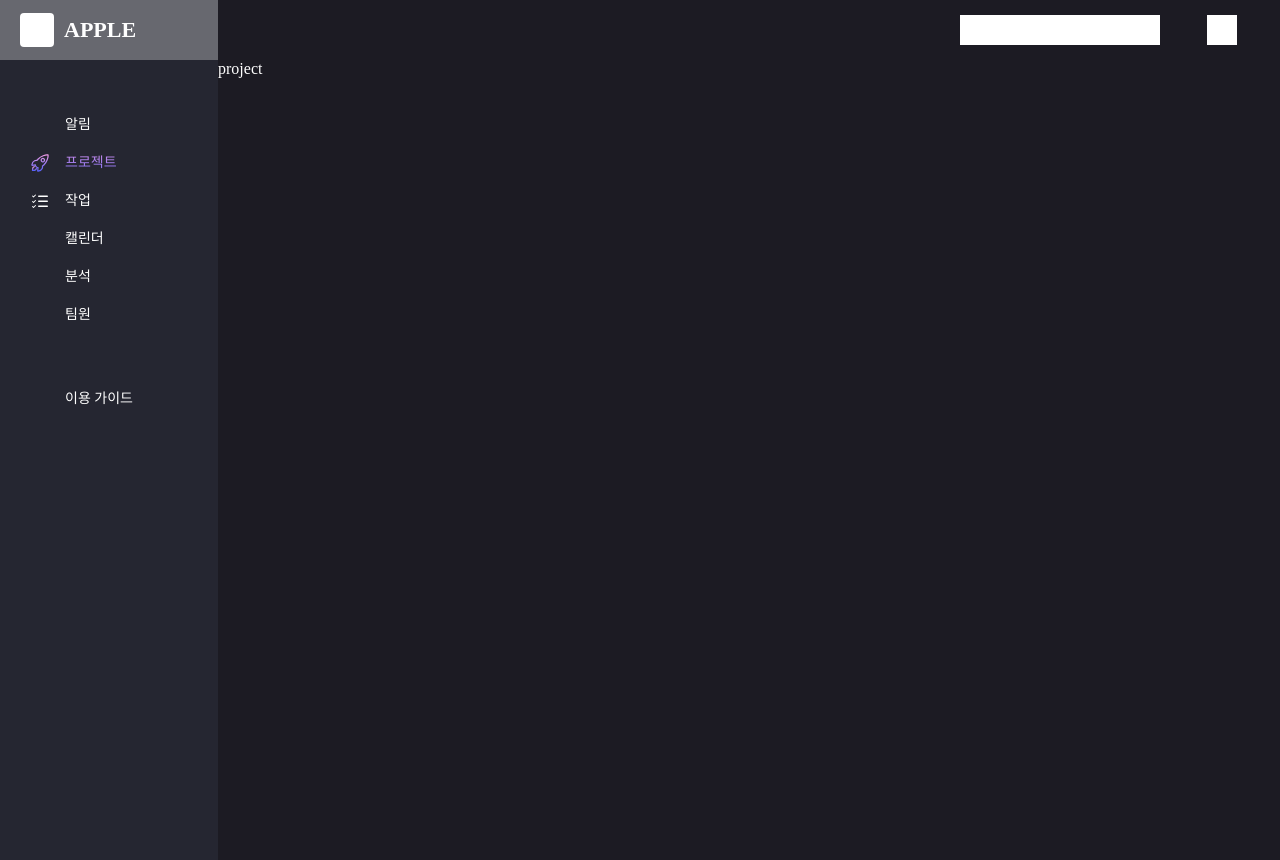
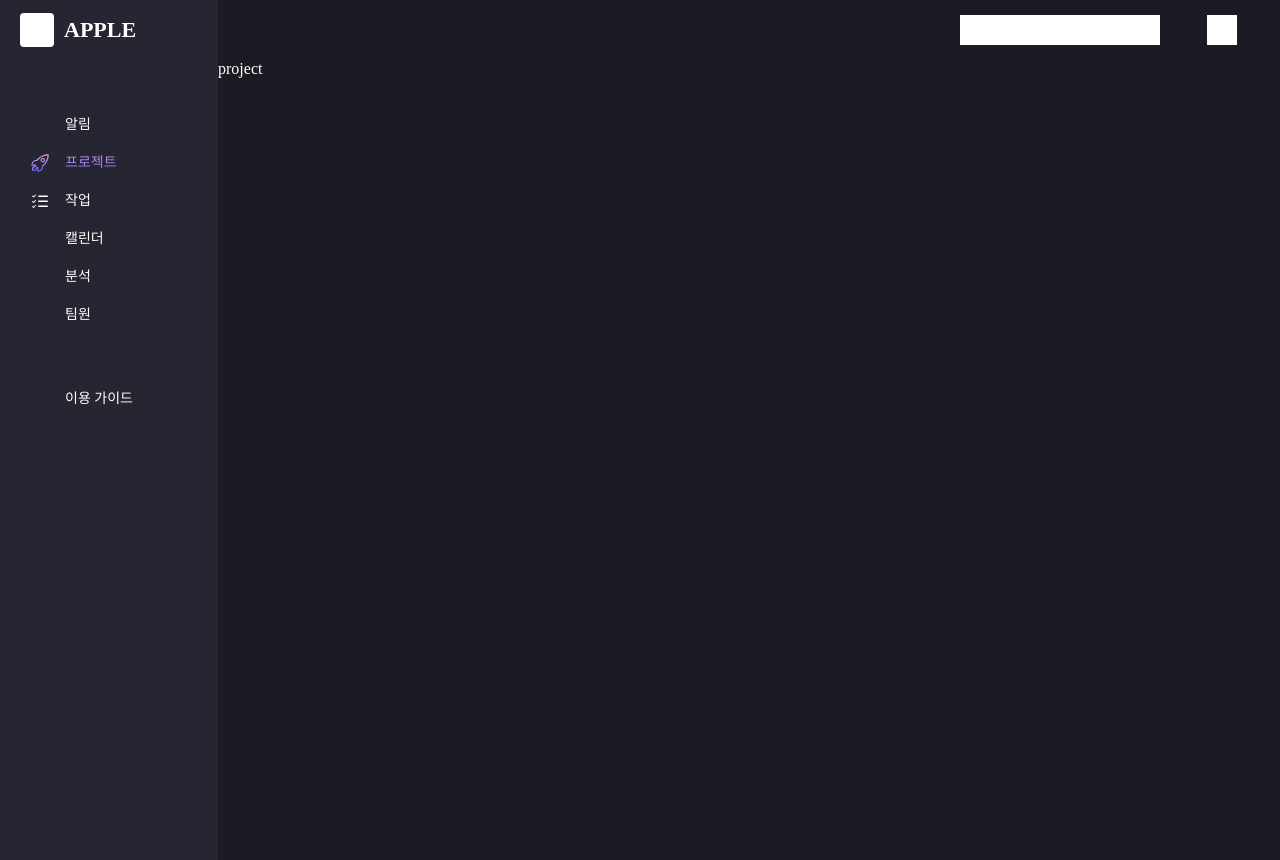
Before and after one commit to Team-PROM/Frontend, a React (Create React App) app in the folder prom/: page / in a window 1280 px wide. Built offline with nearby package versions, Linux system fonts and the light colour scheme; some icons are missing.

Commit message:
호버 스타일 약간 수정

```diff
--- a/prom/src/components/menu.js
+++ b/prom/src/components/menu.js
@@ -95,8 +95,9 @@ const Project = styled.div`
   align-items: center;
   justify-content: space-between;
   cursor: pointer;
+  transition: 0.2s ease-in-out;
   &:hover {
-    background-color: rgba(255, 255, 255, 0.3);
+    background-color: rgba(255, 255, 255, 0.1);
   }
 `;
 
--- a/prom/src/components/menuButton.js
+++ b/prom/src/components/menuButton.js
@@ -15,6 +15,6 @@ const Body = styled.div`
   display: flex;
   align-items: center;
   &:hover {
-    background-color: rgba(255, 255, 255, 0.3);
+    background-color: rgba(255, 255, 255, 0.1);
   }
 `;
```
